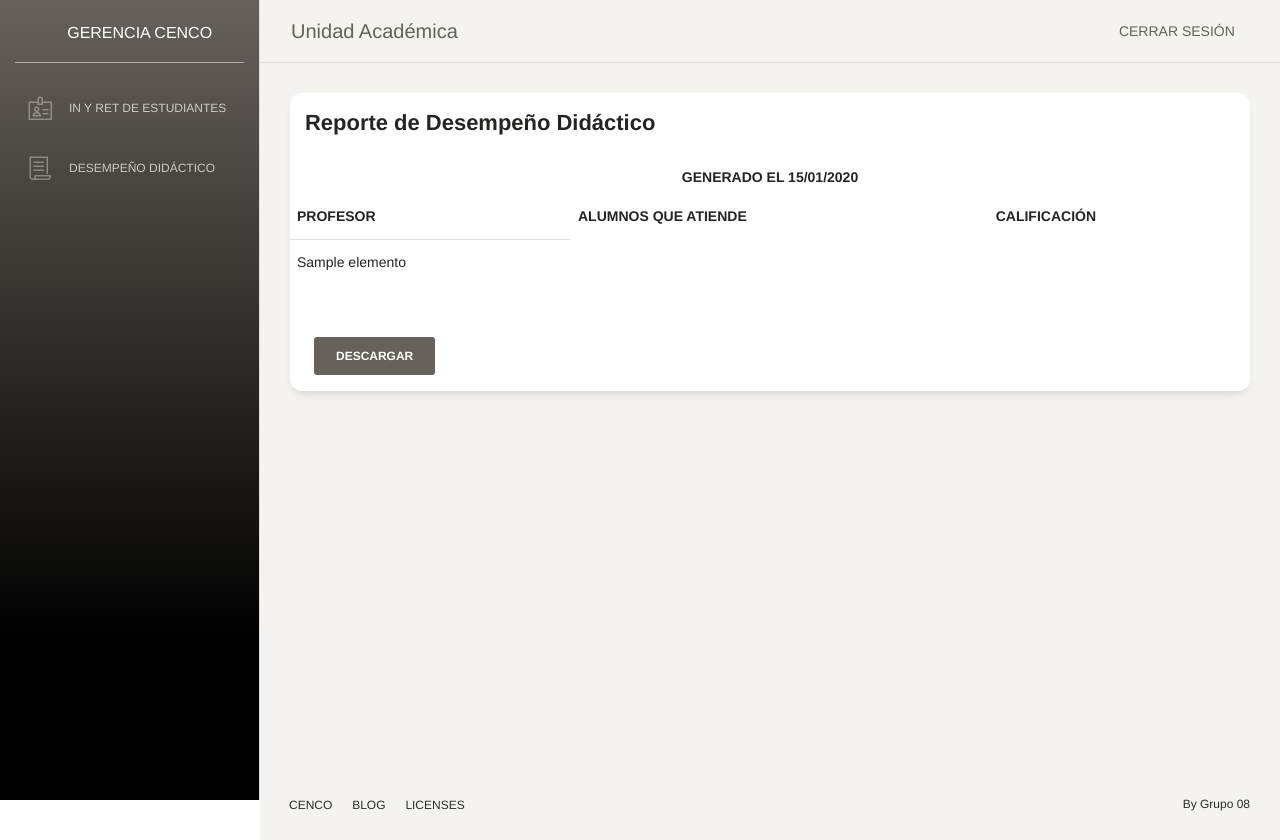
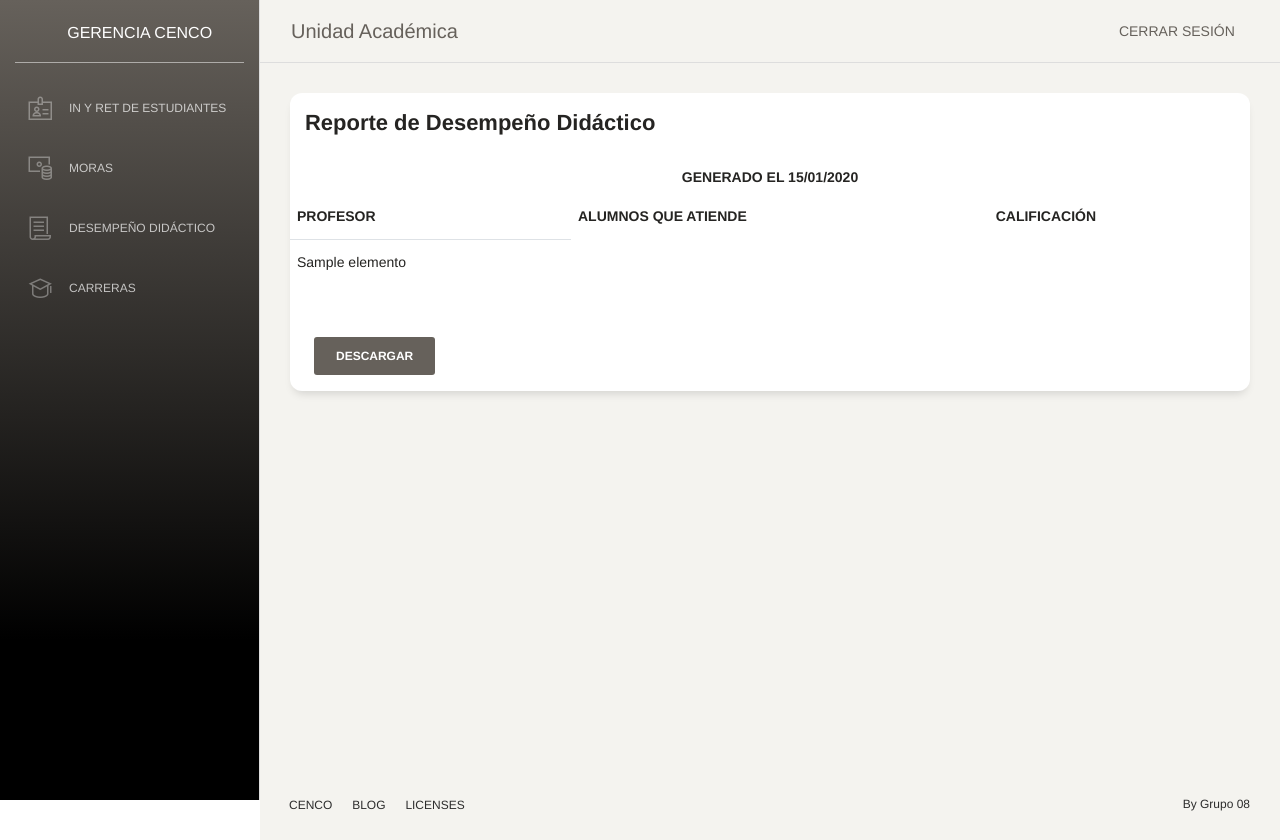
Before and after one commit to robCastro/gerencial_cenco, a Django app: template templates/director/desempenio-didactico.html in a window 1280 px wide. Run offline with Django 3.2, Linux system fonts and the light colour scheme; tables that the repository leaves empty hold one stand-in row (values such as "Sample post"); the template is opened without the code that fills it: values that come from a table or form of the project are taken from there, most other values are stand-ins (such as "Sample title", 1, 10 or a date in 2020); some libraries are stand-ins or nearby versions; some web fonts are replaced.

Commit message:
Menu de Director completo

```diff
--- a/templates/plantillas_base/base_director.html
+++ b/templates/plantillas_base/base_director.html
@@ -9,9 +9,21 @@
     </a>
   </li>
   <li>
+    <a href="#">
+      <i class="nc-icon nc-money-coins"></i>
+      <p>Moras</p>
+    </a>
+  </li>
+  <li>
     <a href="{% url 'desempenio_didactico' %}">
       <i class="nc-icon nc-paper"></i>
       <p>Desempeño Didáctico</p>
+    </a>
+  </li>
+  <li>
+    <a href="#">
+      <i class="nc-icon nc-hat-3"></i>
+      <p>Carreras</p>
     </a>
   </li>
 {% endblock %}
```
